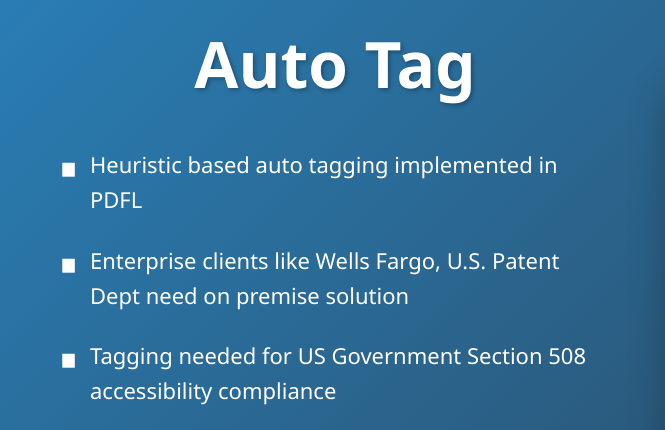
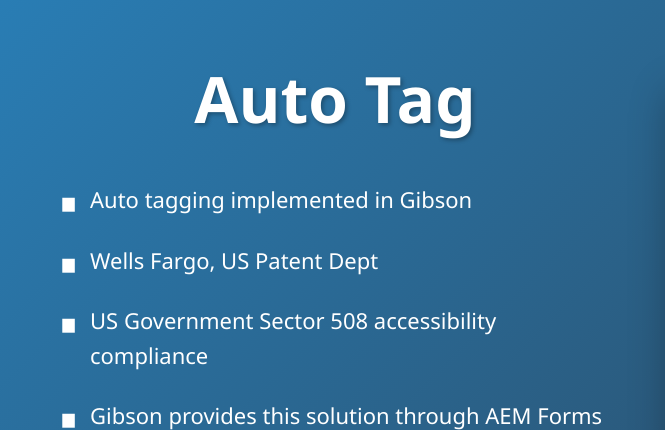
Before and after one commit to ramkulkarni1/coretech-2025, a plain HTML site: page slide8.html in a window 1280 px wide. Shown: the part 93-523 px from the top of the page, 0-665 px from the left. Drawn offline with Linux system fonts and the light colour scheme; grey boxes are pictures that could not be loaded.

Commit message:
More review comments

```diff
--- a/slide8.html
+++ b/slide8.html
@@ -12,9 +12,9 @@
             <div class="column-left">
                 <h2 class="section-title">Auto Tag</h2>
                 <ul class="bullet-list">
-                    <li>Heuristic based auto tagging implemented in PDFL</li>
-                    <li>Enterprise clients like Wells Fargo, U.S. Patent Dept need on premise solution</li>
-                    <li>Tagging needed for US Government Section 508 accessibility compliance</li>
+                    <li>Auto tagging implemented in Gibson</li>
+                    <li>Wells Fargo, US Patent Dept</li>
+                    <li>US Government Sector 508 accessibility compliance</li>
                     <li>Gibson provides this solution through AEM Forms</li>
                     <li>USPTO issues approx. 7000 grants each week</li>
                 </ul>
```
